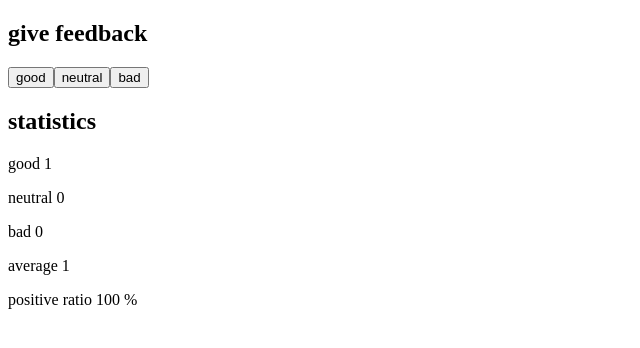
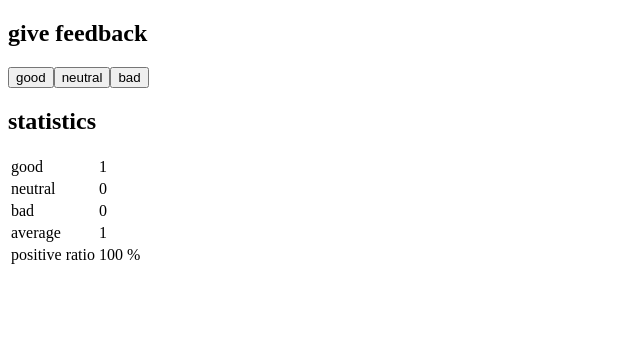
Before and after one commit to antoKeinanen/fullstackopen, a React (Vite) app in the folder osa1/unicafe/: page / in a window 1280 px wide. Both pictures are taken after a click on the button "good". Shown: the top 348 px of the page, without its empty margins (0-640 px from the left). Built offline with nearby package versions, Linux system fonts and the light colour scheme.

Commit message:
1.11*: unicafe step6

```diff
--- a/osa1/unicafe/src/components/statistic_line.jsx
+++ b/osa1/unicafe/src/components/statistic_line.jsx
@@ -1,8 +1,11 @@
 function StatisticLine({ text, value, percent }) {
   return (
-    <p>
-      {text} {value} {percent && "%"}
-    </p>
+    <tr>
+      <td>{text}</td>
+      <td>
+        {value} {percent && "%"}
+      </td>
+    </tr>
   );
 }
 
--- a/osa1/unicafe/src/components/statistics.jsx
+++ b/osa1/unicafe/src/components/statistics.jsx
@@ -6,13 +6,19 @@
       <h1>statistics</h1>
       <div>
         {good || neutral || bad ? (
-          <>
-            <StatisticLine text="good" value={good} />
-            <StatisticLine text="neutral" value={neutral} />
-            <StatisticLine text="bad" value={bad} />
-            <StatisticLine text="average" value={average} />
-            <StatisticLine text="positive ratio" value={positiveRatio} percent/>
-          </>
+          <table>
+            <tbody>
+              <StatisticLine text="good" value={good} />
+              <StatisticLine text="neutral" value={neutral} />
+              <StatisticLine text="bad" value={bad} />
+              <StatisticLine text="average" value={average} />
+              <StatisticLine
+                text="positive ratio"
+                value={positiveRatio}
+                percent
+              />
+            </tbody>
+          </table>
         ) : (
           <p>No feedback given</p>
         )}
```
